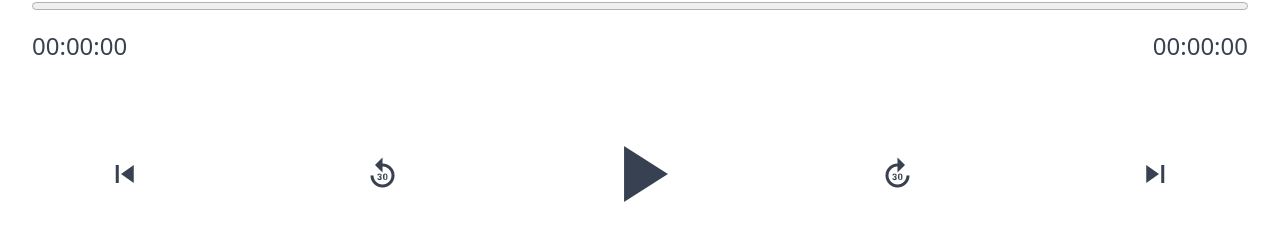
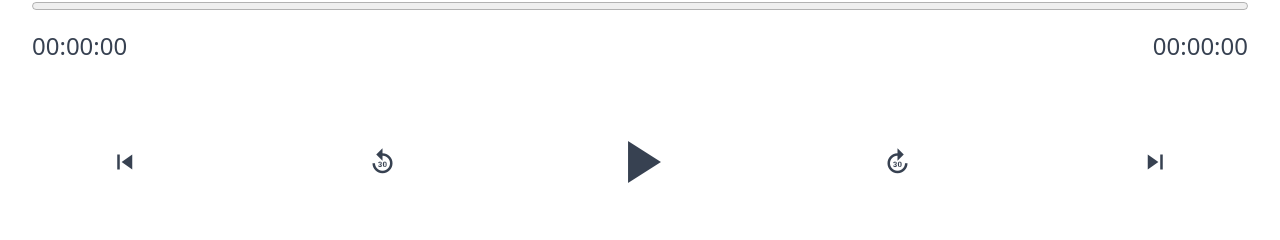
Before and after one commit to ryanolsonx/ryanolsonx.github.io, a website: page audiobook/index.html in a window 1280 px wide. Shown: the part 602-842 px from the top of the page. Drawn offline with Linux system fonts and the light colour scheme.

Commit message:
Icons smaller

```diff
--- a/audiobook/index.html
+++ b/audiobook/index.html
@@ -37,14 +37,14 @@
           type="button"
           id="previous-chapter"
         >
-          <i class="material-icons !text-4xl">skip_previous</i>
+          <i class="material-icons !text-3xl">skip_previous</i>
         </button>
         <button
           class="grid items-center justify-center"
           type="button"
           id="back-30"
         >
-          <i class="material-icons !text-4xl">replay_30</i>
+          <i class="material-icons !text-3xl">replay_30</i>
         </button>
         <button
           class="grid items-center justify-center"
@@ -52,21 +52,21 @@
           id="play-pause"
           class="large"
         >
-          <i class="material-icons !text-8xl">play_arrow</i>
+          <i class="material-icons !text-7xl">play_arrow</i>
         </button>
         <button
           class="grid items-center justify-center"
           type="button"
           id="forward-30"
         >
-          <i class="material-icons !text-4xl">forward_30</i>
+          <i class="material-icons !text-3xl">forward_30</i>
         </button>
         <button
           class="grid items-center justify-center"
           type="button"
           id="next-chapter"
         >
-          <i class="material-icons !text-4xl">skip_next</i>
+          <i class="material-icons !text-3xl">skip_next</i>
         </button>
       </nav>
     </footer>
```
